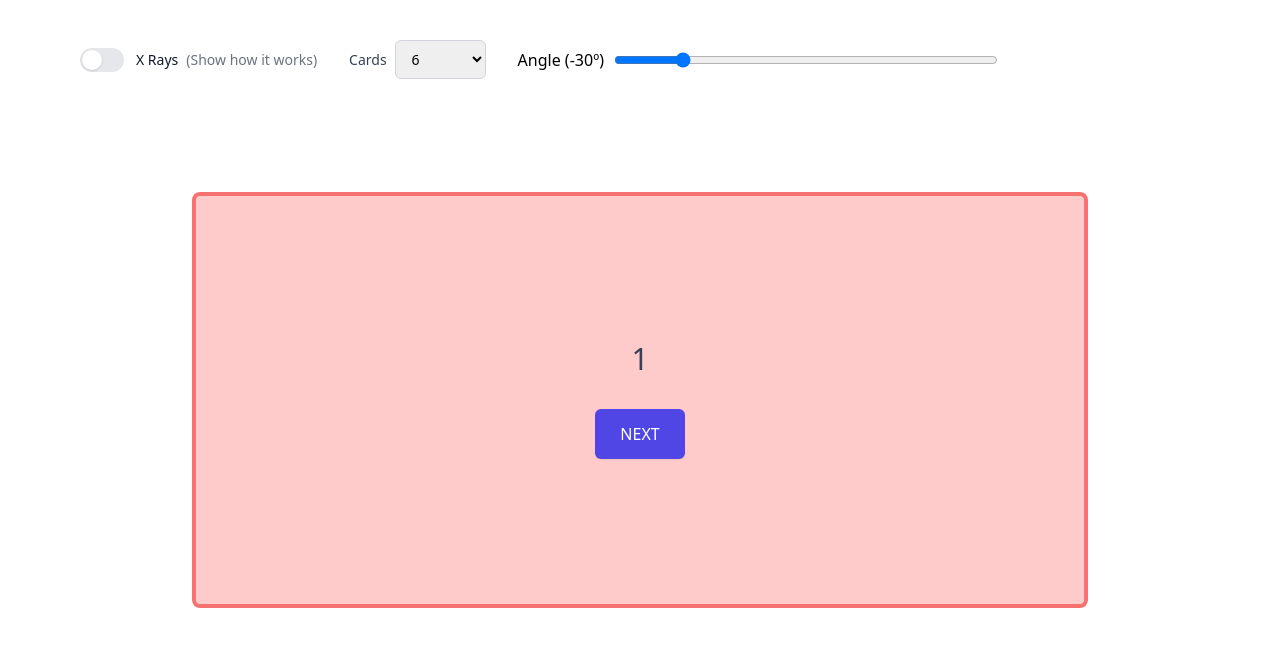
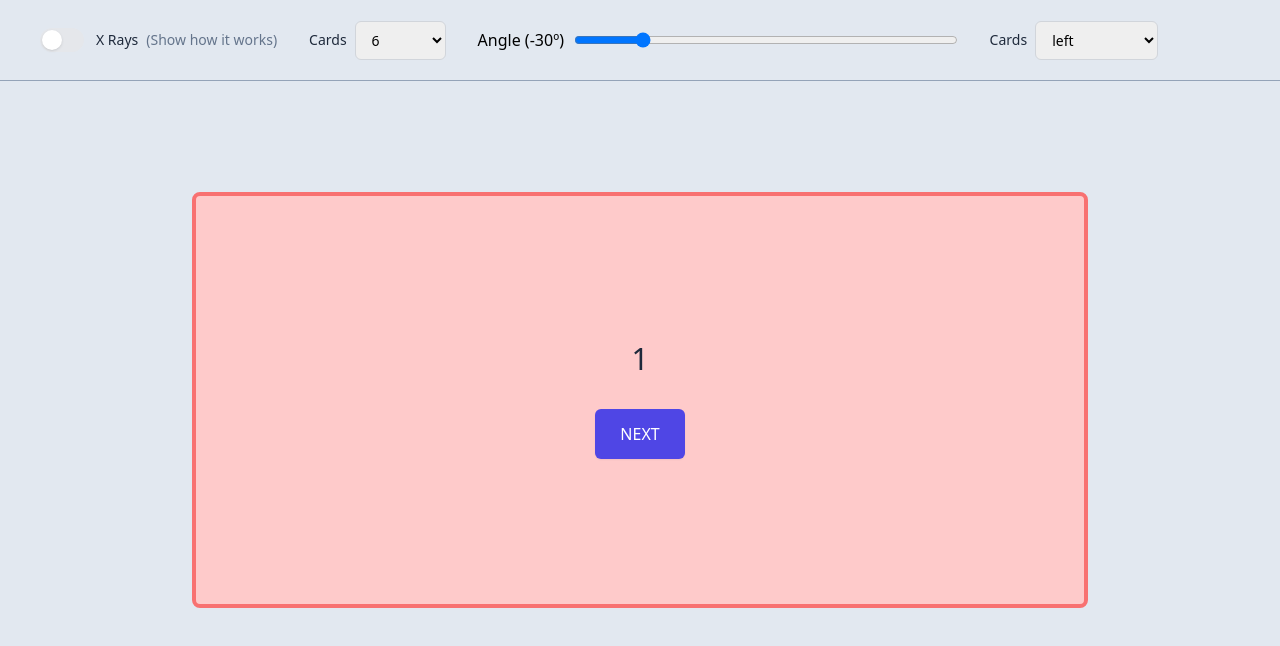
Before and after one commit to timbergus/headless-wizard, a React (Vite) app: page / in a window 1280 px wide. Shown: the top 646 px of the page. Built offline with nearby package versions, Linux system fonts and the light colour scheme.

Commit message:
Move cards around.

```diff
--- a/src/App.tsx
+++ b/src/App.tsx
@@ -5,11 +5,14 @@ import { XRays } from './components/XRays'
 import { Select } from './components/Select'
 import { HeadlessWizard } from './lib'
 import { ClosingCard } from './components/ClosingCard'
+import { Angle } from './components/Angle'
+import { PositionType } from './lib/components/Panel'
 
 export const App = () => {
   const [step, setStep] = useState(0)
   const [cards, setCards] = useState(6)
   const [angle, setAngle] = useState(-30)
+  const [position, setPosition] = useState<PositionType>('left')
   const [isTransparent, setIsTransparent] = useState(false)
 
   const elements = []
@@ -19,8 +22,9 @@ export const App = () => {
   for (let i = cards - 1; i >= 0; i--) elements.push(i)
 
   return (
-    <div className="w-screen h-screen flex items-center justify-center p-48">
-      <div className="absolute top-0 left-0 ml-10 p-10 flex items-center gap-8">
+    <div className="w-screen h-screen flex items-center justify-center p-48 bg-slate-200 dark:bg-slate-800">
+      <div className="absolute top-0 left-0 w-full h-20 z-50 bg-slate-200 dark:bg-slate-800">
+        <div className="flex items-center px-10 gap-8 h-full">
           <XRays
             label="X Rays"
             disclaimer="Show how it works"
@@ -32,29 +36,33 @@ export const App = () => {
             value={cards}
             onChange={(event) => setCards(Number(event.target.value))}
           />
-        <label htmlFor="angle" className="flex justify-center">
-          <div className="w-24">Angle ({angle}º)</div>
-          <input
-            type="range"
-            name="angle"
-            id="angle"
-            min={-45}
-            max={45}
-            className="w-96"
-            value={angle}
-            onChange={(event) => setAngle(Number(event.target.value))}
+          <Angle angle={angle} setAngle={setAngle} />
+          <Select
+            options={['top', 'right', 'bottom', 'left']}
+            value={position}
+            onChange={(event) =>
+              setPosition(event.target.value as PositionType)
+            }
           />
-        </label>
+        </div>
+        <div className="w-full border-b border-b-slate-400" />
       </div>
       <HeadlessWizard
         step={step}
         angle={angle}
-        closing={<ClosingCard onClick={() => setStep(0)} />}
+        position={position}
+        closingComponent={<ClosingCard onClick={() => setStep(0)} />}
       >
         {elements.map((index) => (
           <Card key={index} index={index} isTransparent={isTransparent}>
-            <div className="grid gap-y-8 place-items-center text-slate-700">
-              <span className="text-3xl">{index + 1}</span>
+            <div className="grid gap-y-8 place-items-center">
+              <span
+                className={`text-3xl ${
+                  isTransparent ? 'text-slate-200' : 'text-slate-800'
+                }`}
+              >
+                {index + 1}
+              </span>
               <Button onClick={() => setStep(index + 1)}>NEXT</Button>
             </div>
           </Card>
--- /dev/null
+++ b/src/components/Angle.tsx
@@ -0,0 +1,22 @@
+import React, { Dispatch } from 'react'
+
+type AngleProps = {
+  angle: number
+  setAngle: Dispatch<React.SetStateAction<number>>
+}
+
+export const Angle = ({ angle, setAngle }: AngleProps) => (
+  <label htmlFor="angle" className="flex justify-center">
+    <div className="w-24 dark:text-slate-200">Angle ({angle}º)</div>
+    <input
+      type="range"
+      name="angle"
+      id="angle"
+      min={-45}
+      max={45}
+      className="w-96"
+      value={angle}
+      onChange={(event) => setAngle(Number(event.target.value))}
+    />
+  </label>
+)
--- a/src/components/ClosingCard.tsx
+++ b/src/components/ClosingCard.tsx
@@ -8,7 +8,7 @@ export const ClosingCard = ({ onClick }: ClosingCardProps) => {
   return (
     <div className="w-full h-full flex items-center justify-center">
       <div className="grid justify-items-center gap-y-4 pt-4 select-none">
-        <span className="text-xl text-slate-700">
+        <span className="text-xl text-slate-800 dark:text-slate-200">
           Congrats! You are done 🙂
         </span>
         <div>
--- a/src/components/Select.tsx
+++ b/src/components/Select.tsx
@@ -1,8 +1,8 @@
 import { ChangeEvent } from 'react'
 
 type SelectProps = {
-  options: number[]
-  value: number
+  options: (number | string)[]
+  value: number | string
   onChange: (event: ChangeEvent<HTMLSelectElement>) => void
 }
 
@@ -10,7 +10,7 @@ export const Select = ({ options, value, onChange }: SelectProps) => (
   <div className="flex gap-2 items-center">
     <label
       htmlFor="location"
-      className="block text-sm font-medium text-gray-700"
+      className="block text-sm font-medium text-slate-800 dark:text-slate-200"
     >
       Cards
     </label>
--- a/src/components/XRays.tsx
+++ b/src/components/XRays.tsx
@@ -27,8 +27,12 @@ export const XRays = ({ label, disclaimer, checked, onChange }: XRaysProps) => (
       />
     </Switch>
     <Switch.Label as="span" className="ml-3 flex items-center gap-2">
-      <span className="text-sm font-medium text-gray-900">{label}</span>
-      <span className="text-sm text-gray-500">({disclaimer})</span>
+      <span className="text-sm font-medium text-slate-800 dark:text-slate-200">
+        {label}
+      </span>
+      <span className="text-sm text-slate-500 dark:text-slate-400">
+        ({disclaimer})
+      </span>
     </Switch.Label>
   </Switch.Group>
 )
--- a/src/lib/components/HeadlessWizard.tsx
+++ b/src/lib/components/HeadlessWizard.tsx
@@ -1,39 +1,42 @@
-import { Panel } from './Panel'
+import { Panel, PositionType, expandedStyle } from './Panel'
 
 const headlessWizardStyle: React.CSSProperties = {
   position: 'relative',
-  width: '100%',
-  height: '100%',
+  ...expandedStyle,
 }
 
-const closingStyle: React.CSSProperties = {
+const closingComponentStyle: React.CSSProperties = {
   position: 'absolute',
-  width: '100%',
-  height: '100%',
+  ...expandedStyle,
 }
 
 type HeadlessWizardProps = {
   step: number
   angle?: number
-  closing?: React.ReactNode
+  position?: PositionType
+  closingComponent?: React.ReactNode
   children: React.ReactElement[]
 }
 
 export const HeadlessWizard = ({
   step,
   angle = 0,
-  closing,
+  position = 'left',
+  closingComponent,
   children,
 }: HeadlessWizardProps) => (
   <div style={headlessWizardStyle}>
-    {closing ? <div style={closingStyle}>{closing}</div> : null}
+    {closingComponent ? (
+      <div style={closingComponentStyle}>{closingComponent}</div>
+    ) : null}
     {children.map((card) => (
       <Panel
         key={card.props.index}
         step={step}
         index={card.props.index}
         total={children.length}
-        maxAngle={angle}
+        angle={angle}
+        position={position}
       >
         {card}
       </Panel>
--- a/src/lib/components/Panel.tsx
+++ b/src/lib/components/Panel.tsx
@@ -1,46 +1,60 @@
+export type PositionType = 'top' | 'right' | 'bottom' | 'left'
+
 type PanelStyleParams = {
   index: number
   step: number
   angle: number
+  position: PositionType
+}
+
+export const expandedStyle: React.CSSProperties = {
+  width: '100%',
+  height: '100%',
 }
 
 const panelStyle = ({
   index,
   step,
   angle,
+  position,
 }: PanelStyleParams): React.CSSProperties => ({
   position: 'absolute',
-  width: '100%',
-  height: '100%',
+  ...expandedStyle,
   transitionProperty: 'all',
   transitionTimingFunction: 'cubic-bezier(0.4, 0, 0.2, 1)',
   transitionDuration: '500ms',
   ...(index > step && { transform: 'scale(0.5, 0.5)' }),
   ...(index < step && {
-    transform: `translateX(-105%) rotateZ(${angle}deg)`,
+    transform: `translate${['top', 'bottom'].includes(position) ? 'Y' : 'X'}(${
+      ['left', 'top'].includes(position) ? '-' : ''
+    }105%) rotateZ(${angle}deg)`,
+    transformOrigin: `${position} center`,
     zIndex: index,
   }),
 })
 
 type CardProps = {
+  index: number
   step: number
-  index: number
+  angle: number
+  position: PositionType
   total: number
-  maxAngle: number
   children: React.ReactNode
 }
 
 export const Panel = ({
+  index,
   step,
-  index,
   total,
-  maxAngle,
+  angle,
+  position,
   children,
 }: CardProps) => (
   <div
     style={panelStyle({
       step,
-      angle: (maxAngle / (total - 1)) * index - maxAngle / 2,
+      angle: (angle / (total - 1)) * index - angle / 2,
+      position,
       index,
     })}
   >
```
Lines whose indentation alone changed are shown as unchanged.
